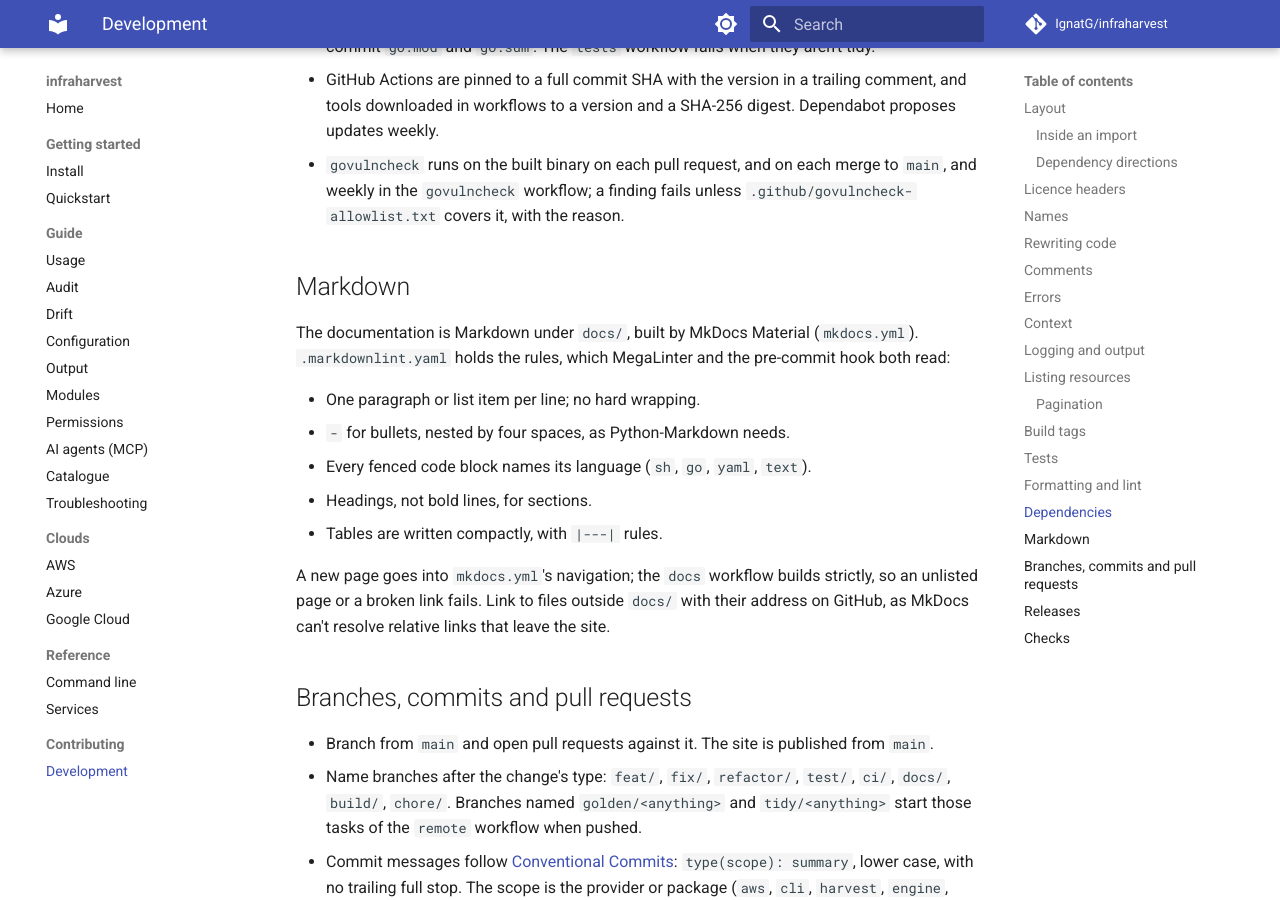
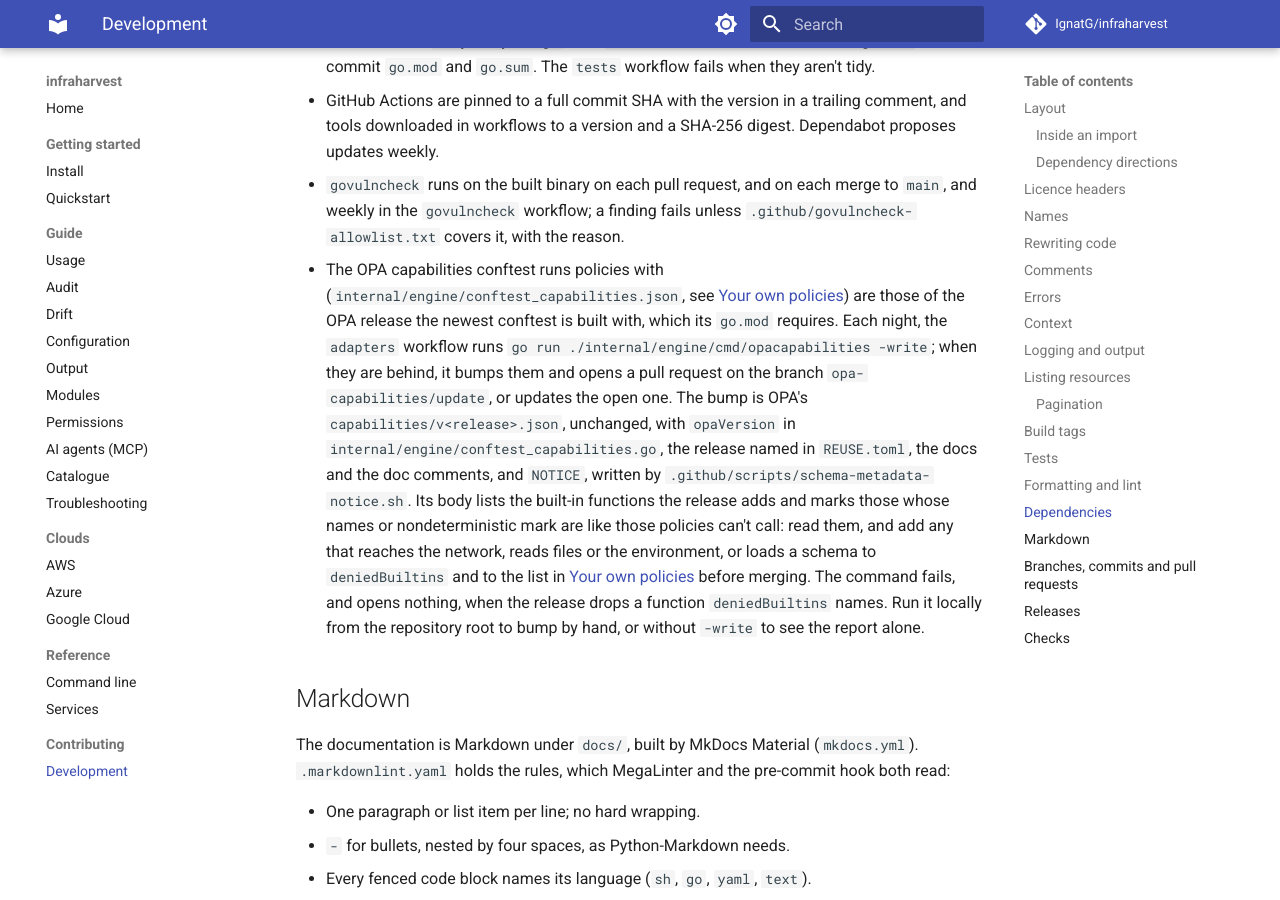
Before and after one commit to IgnatG/infraharvest, an MkDocs documentation site: the page built from docs/development.md, in a window 1280 px wide and 900 px high, scrolled down 12584 px. Built offline with MkDocs 1.6.1 and Material for MkDocs 9.7.7, drawn with Linux system fonts in a browser that asks for light colours; comment, search, counter and statistics services are not loaded; some of the changed text lies outside the part shown.

Commit message:
ci: bump the OPA capabilities nightly, through a pull request, when the newest conftest's OPA is newer

```diff
--- a/docs/development.md
+++ b/docs/development.md
@@ -16,7 +16,7 @@ Everything but `main.go` and `pkg/cfn` is under `internal/`: infraharvest has no
 | `internal/harvest` | The API listers implement and the importer drives: `Provider` with its `Profile`, the optional capabilities (`capabilities.go`), `Lister`, `ListerBase`, `Resource`, `Registry`, filters, tags and labels. |
 | `internal/providers/aws`, `azure`, `google` | The listers: the only code that calls the clouds' APIs. |
 | `internal/catalogue` | What infraharvest knows about each Terraform resource type, as YAML under `data/`, its schema and its golden tests (see [Catalogue](catalogue.md)), and in `schemameta`, the defaults and argument constraints read out of the providers' code, with their generator (see [Schema metadata](catalogue.md#schema-metadata)), and `cmd/listcoverage`, which counts the list resources (the types `terraform query` can discover) of each provider's newest release and names those no lister lists, for the nightly `adapters` workflow's summary. |
-| `internal/engine` | Runs Terraform or OpenTofu: import blocks, `plan -generate-config-out`, repairs, references, locals, modules, secrets, and the verification gate, for a root of its own (`Generate`) or added to one (`Add`), and the root environments share (`MergeRoots`). It never writes state and never applies. |
+| `internal/engine` | Runs Terraform or OpenTofu: import blocks, `plan -generate-config-out`, repairs, references, locals, modules, secrets, and the verification gate, for a root of its own (`Generate`) or added to one (`Add`), and the root environments share (`MergeRoots`). It never writes state and never applies. `cmd/opacapabilities` checks the OPA capabilities it gives conftest against the newest conftest, for the nightly `adapters` workflow. |
 | `internal/adapters` | Curated module adapters (module, exact version, mapping), the snapshots of module interfaces they are checked against, and `cmd/adaptercheck`, which the nightly `adapters` workflow runs. |
 | `internal/tfquery` | Lists through Terraform's own list resources (`terraform query`), for the `query` service every provider has: a list block per type, identities only, in a private working directory under `<out>/.infraharvest`, and the results as resources imported by their identity. |
 | `internal/discovery` | Runs the listing: one discoverer per service and scope (account and region, subscription, project), each with its deadline, a bounded number at a time. |
@@ -195,6 +195,7 @@ A bug fix comes with a test that fails without it. New behaviour comes with test
 - After changing imports or `go.mod`, run `go mod tidy` on GitHub: `make ci-tidy`, or push a branch named `tidy/<anything>`, then `make ci-download RUN=<id> NAME=go-mod` and commit `go.mod` and `go.sum`. The `tests` workflow fails when they aren't tidy.
 - GitHub Actions are pinned to a full commit SHA with the version in a trailing comment, and tools downloaded in workflows to a version and a SHA-256 digest. Dependabot proposes updates weekly.
 - `govulncheck` runs on the built binary on each pull request, and on each merge to `main`, and weekly in the `govulncheck` workflow; a finding fails unless `.github/govulncheck-allowlist.txt` covers it, with the reason.
+- The OPA capabilities conftest runs policies with (`internal/engine/conftest_capabilities.json`, see [Your own policies](output.md#your-own-policies)) are those of the OPA release the newest conftest is built with, which its `go.mod` requires. Each night, the `adapters` workflow runs `go run ./internal/engine/cmd/opacapabilities -write`; when they are behind, it bumps them and opens a pull request on the branch `opa-capabilities/update`, or updates the open one. The bump is OPA's `capabilities/v<release>.json`, unchanged, with `opaVersion` in `internal/engine/conftest_capabilities.go`, the release named in `REUSE.toml`, the docs and the doc comments, and `NOTICE`, written by `.github/scripts/schema-metadata-notice.sh`. Its body lists the built-in functions the release adds and marks those whose names or nondeterministic mark are like those policies can't call: read them, and add any that reaches the network, reads files or the environment, or loads a schema to `deniedBuiltins` and to the list in [Your own policies](output.md#your-own-policies) before merging. The command fails, and opens nothing, when the release drops a function `deniedBuiltins` names. Run it locally from the repository root to bump by hand, or without `-write` to see the report alone.
 
 ## Markdown
 
```
Also changed, not shown: 1 other file.
